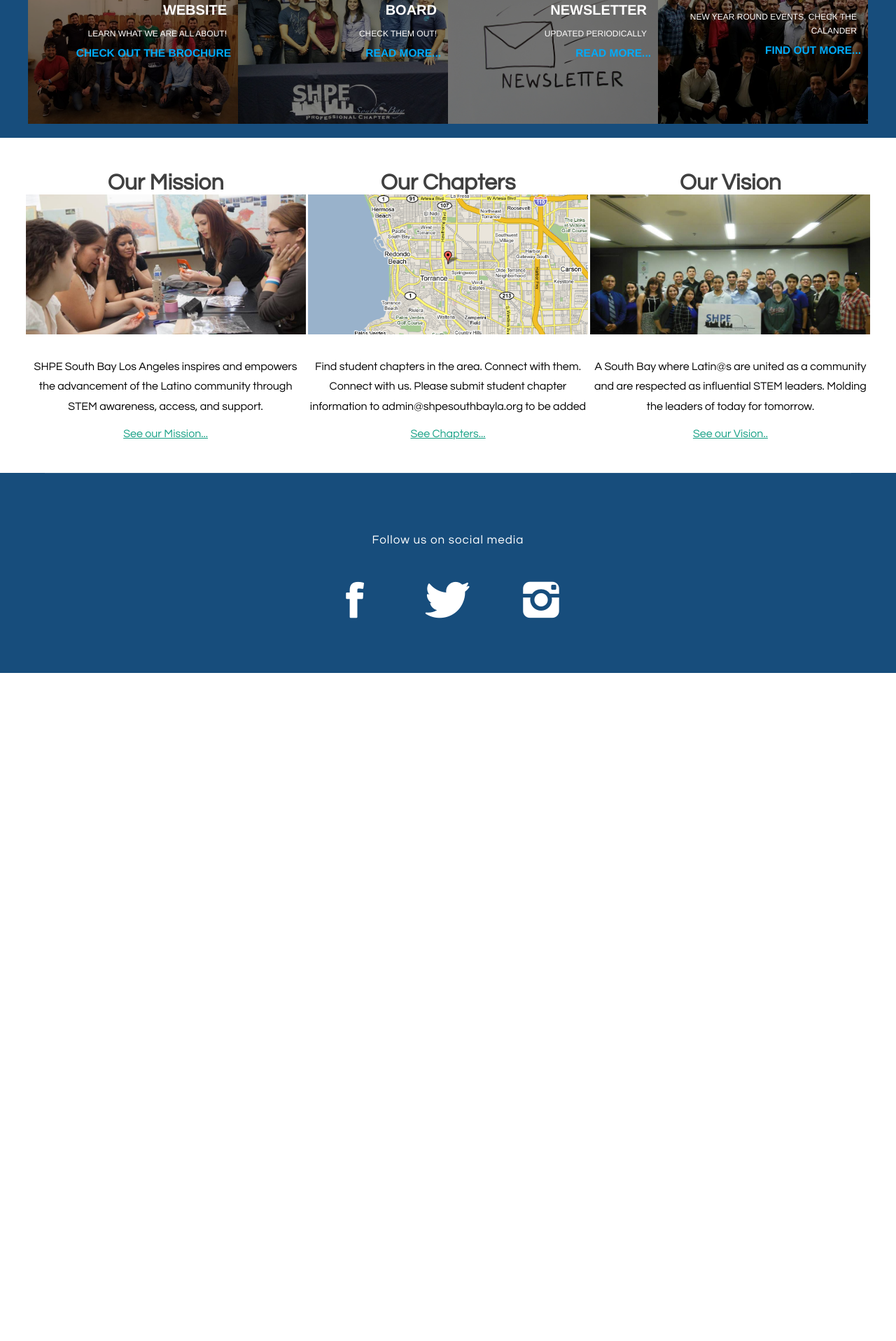
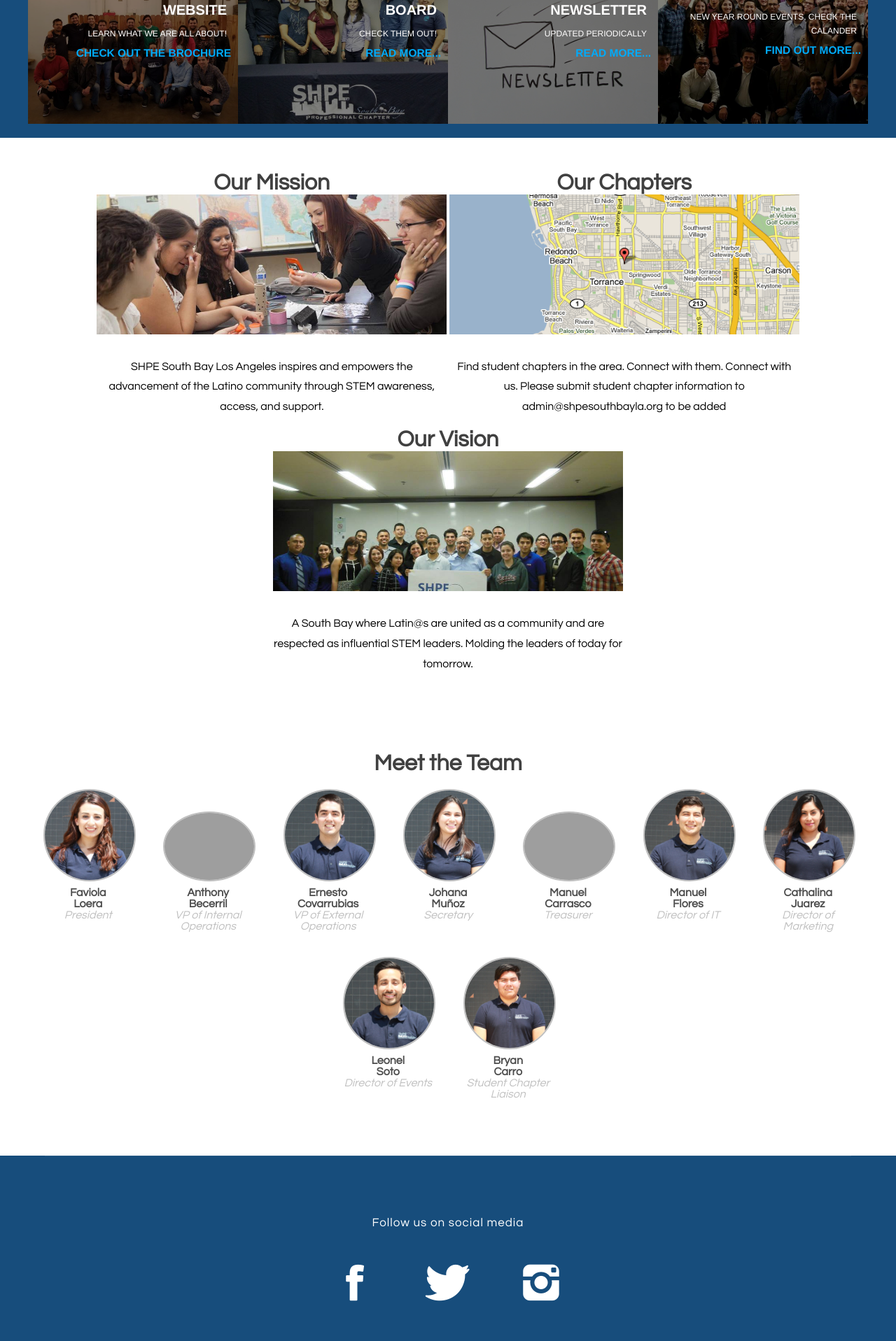
Before and after one commit to shpesbla/SBLA-SHPE-2020-WEBSITE, a PHP site: page / in a window 1280 px wide. Shown: the part 691-2608 px from the top of the page at 70% size. Before the commit the page ends 1653 px from the top, so only its background shows below. Run offline with PHP 8.4, Linux system fonts and the light colour scheme; grey boxes are pictures that could not be loaded.

Commit message:
added profiles

```diff
--- a/default.css
+++ b/default.css
@@ -938,7 +938,7 @@
 	#three-column #tbox3,
     #three-column #tbox4
 	{
-        width:400px;
+        width:500px;
         display: flex;
     justify-content: space-between;
         display: inline-block;
@@ -1641,3 +1641,50 @@
 	#content-slider #control { margin-top: 12%; }
 
 }
+
+
+.team {
+list-style: none;
+}
+
+.team li {
+display: inline-block;
+text-align: center;
+width: 128px;
+padding: 20px;
+    height: 0px;
+}
+
+.team li a {
+text-decoration: none;
+color: #4e4e4e;
+}
+
+.team li figure {
+padding: 0;
+margin: 0;
+}
+
+.team li figure img {
+border: 2px solid #c0c0c0;
+transition: border-color 500ms ease;
+margin-bottom: 0.5em;
+}
+
+
+.team li figure figcaption {
+font-weight: bold;
+}
+
+.team li figure figcaption em {
+display: block;
+font-weight: normal;
+color: #c0c0c0;
+}
+
+.avatar {
+border-radius: 50%;
+background: #f2f2f2;
+width: 128px;
+height: 128pxpx;
+}
--- a/index.html
+++ b/index.html
@@ -153,32 +153,173 @@
 
 
 
-
 <div id="page-wrapper">
 <div id="three-column">
       <div id="tbox1">
         <h1>Our Mission</h1>
         <img src="images/Mission_PIC.jpg" class="image-full">
         <p class="infotext">SHPE South Bay Los Angeles inspires and empowers the advancement of the Latino community through STEM awareness, access, and support.</p>
-           <a href="history.html">See our Mission...</a>
+           <a href="history.html"></a>
     </div>
 
     <div id="tbox2">
         <h1>Our Chapters</h1>
         <img src="images/marriott-torrance-south-bay-map.gif" class="image-full">
         <p class="infotext">Find student chapters in the area. Connect with them. Connect with us. Please submit student chapter information to admin@shpesouthbayla.org to be added</p>
-        <a href="studentchapters.html">See Chapters...</a>
+        <a href="studentchapters.html"></a>
     </div>
 
     <div id="tbox3">
         <h1>Our Vision</h1>
         <img src="images/Vision_Pic.jpg" class="image-full">
         <p class="infotext">A South Bay where Latin@s are united as a community and are respected as influential STEM leaders. Molding the leaders of today for tomorrow.</p>
-         <a href="studentchapters.html">See our Vision..</a>
+         <a href="studentchapters.html"></a>
     </div>
 
 </div>
 </div>
+<!--
+
+
+<div id="page-wrapper">
+    <h1>Stay in the loop with tech</h1>
+   <table>
+       <tr>
+           <td>
+     <body>
+  <div class='wrapper3'>
+    <div class='rss-reader-wrapper'>
+      <div class='reader-container'>
+
+
+        <script type="text/javascript">
+          document.write('\x3Cscript type="text/javascript" src="' + ('https:' == document.location.protocol ? 'https://' : 'http://') + 'feed.mikle.com/js/rssmikle.js">\x3C/script>');
+        </script>
+        <script type="text/javascript">
+          (function() {var params = {rssmikle_url: "http://feeds.reuters.com/reuters/technologyNews",rssmikle_frame_width: "500",rssmikle_frame_height: "600",frame_height_by_article: "0",rssmikle_target: "_blank",rssmikle_font: "Arial, Helvetica, sans-serif",rssmikle_font_size: "12",rssmikle_border: "on",responsive: "on",rssmikle_css_url: "",text_align: "left",text_align2: "left",corner: "off",scrollbar: "on",autoscroll: "on",scrolldirection: "up",scrollstep: "3",mcspeed: "60",sort: "New",rssmikle_title: "on",rssmikle_title_sentence: "Technology Feed",rssmikle_title_link: "",rssmikle_title_bgcolor: "#174D7C",rssmikle_title_color: "#FFFFFF",rssmikle_title_bgimage: "",rssmikle_item_bgcolor: "#FFFFFF",rssmikle_item_bgimage: "",rssmikle_item_title_length: "55",rssmikle_item_title_color: "#174D7C",rssmikle_item_border_bottom: "on",rssmikle_item_description: "on",item_link: "off",rssmikle_item_description_length: "150",rssmikle_item_description_color: "#666666",rssmikle_item_date: "gl1",rssmikle_timezone: "Etc/GMT",datetime_format: "%b %e, %Y %l:%M:%S %p",item_description_style: "text",item_thumbnail: "full",item_thumbnail_selection: "auto",article_num: "15",rssmikle_item_podcast: "off",keyword_inc: "",keyword_exc: ""};feedwind_show_widget_iframe(params);})();
+        </script>
+        <div style="font-size:10px; text-align:center; "><a href="http://feed.mikle.com/" target="_blank" style="color:#FFFFFF;"></a>
+         </div>
+
+
+
+      </div>
+    </div>
+  </div>
+
+</body>
+           </td>
+           <td>
+               <p>Here are some cool videos, check them out!</p>
+<iframe width="100%" height="515" src="https://www.youtube.com/embed/0h7T_LzuAVI?list=PLadsy_2okHtyCr7z46ihak8-bk1551blq" frameborder="0" allowfullscreen></iframe>
+           </td>
+       </tr>
+
+    </table>
+
+  </div>
+-->
+
+
+
+<div id="page-wrapper">
+    <h1>Meet the Team</h1>
+    <ul class="team">
+	<li>
+		<a href="#">
+
+			<figure>
+				<img src="2018Board/favi1.jpg" alt="@president" class="avatar">
+				<figcaption>Faviola <br> Loera<em>President</em><br><br></figcaption>
+			</figure>
+
+		</a>
+	</li>
+	<li>
+		<a href="#">
+
+			<figure>
+				<img src="2018Board/tony2.jpg" alt="@brad_frost" class="avatar">
+				<figcaption>Anthony<br>Becerril<em>VP of Internal Operations</em><br></figcaption>
+			</figure>
+
+		</a>
+	</li>
+	<li>
+		<a href="#">
+
+			<figure>
+				<img src="2018Board/42.jpg" class="avatar">
+				<figcaption>Ernesto Covarrubias<em>VP of External Operations</em><br></figcaption>
+			</figure>
+
+		</a>
+	</li>
+	<li>
+		<a href="#">
+
+			<figure>
+				<img src="2018Board/32.jpg" class="avatar">
+				<figcaption>Johana <br> Muñoz<em>Secretary</em><br><br></figcaption>
+			</figure>
+
+		</a>
+	</li>
+        	<li>
+		<a href="#">
+
+			<figure>
+				<img src="2018Board/manuel2.jpg" class="avatar">
+				<figcaption>Manuel <br> Carrasco<em>Treasurer</em><br><br></figcaption>
+			</figure>
+
+		</a>
+	</li>
+             	<li>
+		<a href="#">
+
+			<figure>
+				<img src="2018Board/manny2.jpg" class="avatar">
+				<figcaption>Manuel <br> Flores<em>Director of IT</em><br><br></figcaption>
+			</figure>
+
+		</a>
+	</li>
+	<li>
+		<a href="#">
+
+			<figure>
+				<img src="2018Board/cathalina2.jpg" class="avatar">
+				<figcaption>Cathalina <br> Juarez<em>Director of Marketing</em><br></figcaption>
+			</figure>
+
+		</a>
+	</li>
+        	<li>
+		<a href="#">
+
+			<figure>
+				<img src="2018Board/img2.jpg" class="avatar">
+				<figcaption>Leonel<br> Soto<em>Director of Events</em><br><br></figcaption>
+			</figure>
+
+		</a>
+	</li>
+        	<li>
+		<a href="#">
+
+			<figure>
+				<img src="2018Board/bryan2.jpg" class="avatar">
+				<figcaption>Bryan <br> Carro<em>Student Chapter Liaison</em><br></figcaption>
+			</figure>
+
+		</a>
+	</li>
+
+</ul>
+    </div>
+
+
 
 
 
```
Also changed, not shown: 2018Board/3.JPG (added), 2018Board/32.jpg (added), 2018Board/4.JPG (added), 2018Board/42.jpg (added), 2018Board/Bryan.JPG (added), 2018Board/Cathalina.JPG (added), 2018Board/Favi.JPG (added), 2018Board/IMG_8416.JPG (added), 2018Board/Manny.JPG (added), 2018Board/Manuel.JPG (added), 2018Board/Tony.JPG (added), 2018Board/bryan2.jpg (added), 2018Board/cathalina2.jpg (added), 2018Board/favi1.jpg (added), 2 more files, 2 other files.
